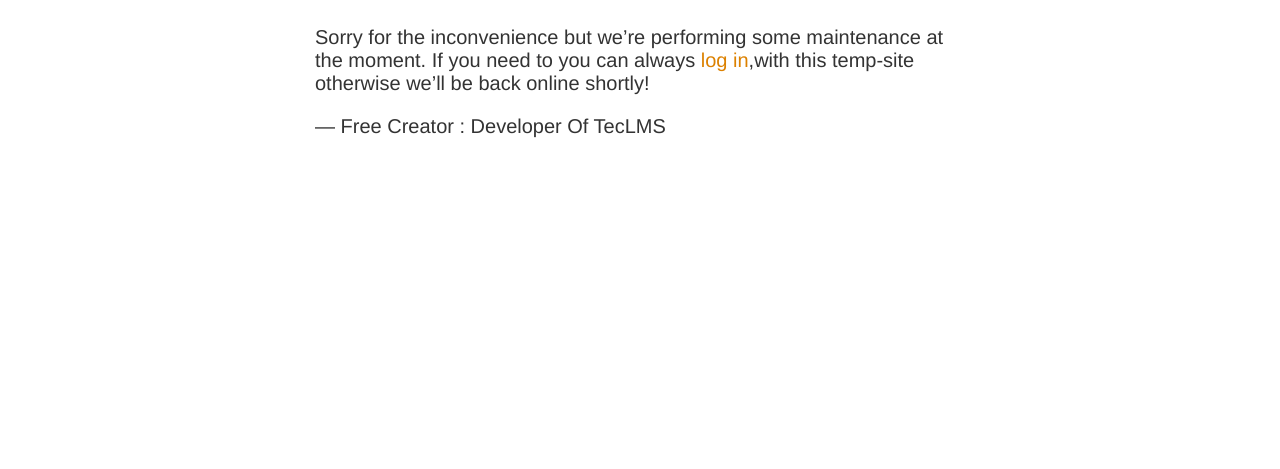
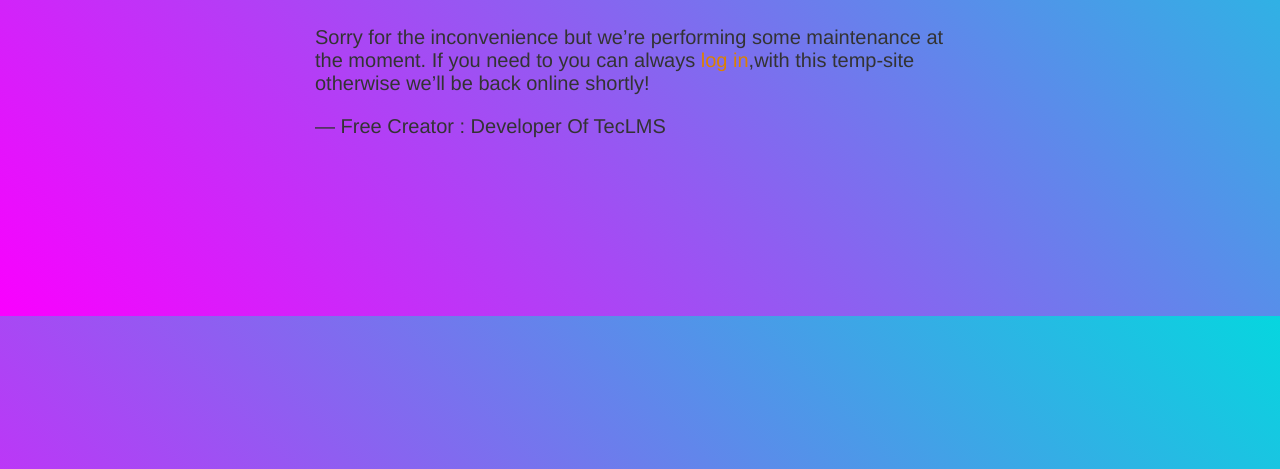
Before and after one commit to teclms/teclms.github.io, a plain HTML site: page index.html in a window 1280 px wide. Shown: the part 331-800 px from the top of the page. Drawn offline with Linux system fonts and the light colour scheme.

Commit message:
Update index.html

```diff
--- a/index.html
+++ b/index.html
@@ -3,7 +3,7 @@
 <style>
   body { text-align: center; padding: 150px; }
   h1 { font-size: 50px; }
-  body { font: 20px Helvetica, sans-serif; color: #333; }
+  body { font: 20px Helvetica, sans-serif; color: #333;background: linear-gradient(45deg, rgb(250,0,255) 0%, rgb(6,214,223)); }
   article { display: block; text-align: left; width: 650px; margin: 0 auto; }
   a { color: #dc8100; text-decoration: none; }
   a:hover { color: #333; text-decoration: none; }
```
